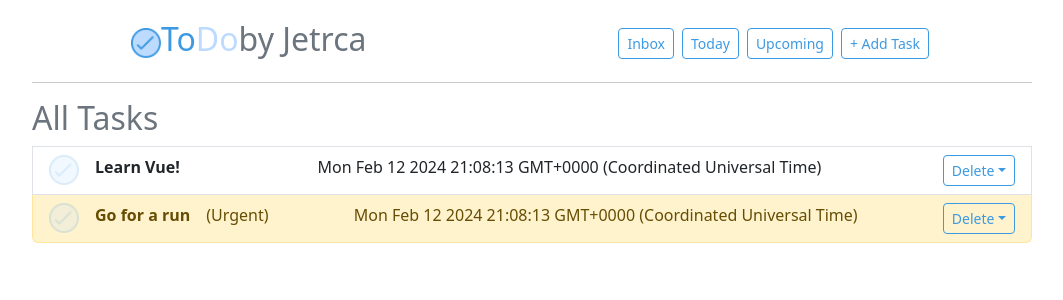
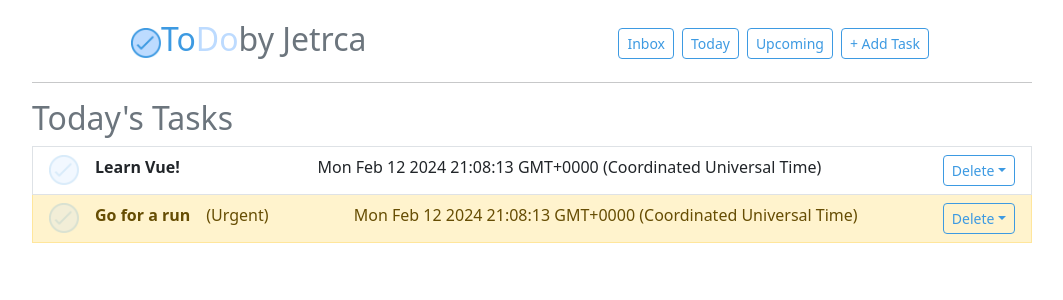
Before and after one commit to Jetrca92/to-do-vue, a Vue app: page / in a window 1280 px wide. Both pictures are taken after a click on the button "Today". Shown: the top 300 px of the page, without its empty margins (108-1171 px from the left). Built offline with nearby package versions, Linux system fonts and the light colour scheme.

Commit message:
Implement date filtering

```diff
--- a/src/App.vue
+++ b/src/App.vue
@@ -1,5 +1,9 @@
 <template>
-	<NavBar @toggle-add-task-form="toggleAddTaskForm"/>
+	<NavBar
+		@toggle-state="toggleState"
+		@toggle-add-task-form="toggleAddTaskForm"
+	/>
+	<div v-if="showIndex">
 		<ul class="list-group" v-if="!showAddTaskForm">
 		<h2 class="h2"><span class="gray">All Tasks</span></h2>
 		<TaskList
@@ -14,10 +18,43 @@
 			v-if="showAddTaskForm"
 			:createNewTask="createNewTask"
 		></AddTask>
+	</div>
+	<div v-if="showToday">
+		<ul class="list-group">
+		<h2 class="h2"><span class="gray">Today's Tasks</span></h2>
+		<div v-if="taskListToday.length > 0">
+			<TaskList
+				v-for="(task, index) in taskListToday"
+				:key="index"
+				:task="task"
+				:deleteTask="deleteTask"
+			></TaskList>
+		</div>
+		<div v-else>
+			<p>No tasks for today.</p>
+		</div>
+		</ul>
+	</div>
+	<div v-if="showUpcoming">
+		<ul class="list-group">
+		<h2 class="h2"><span class="gray">Upcoming Tasks</span></h2>
+		<div v-if="taskListUpcoming.length > 0">
+			<TaskList
+			v-for="(task, index) in taskListUpcoming"
+			:key="index"
+			:task="task"
+			:deleteTask="deleteTask"
+		></TaskList>
+		</div>
+		<div v-else>
+			<p>No upcoming tasks.</p>
+		</div>
+		</ul>
+	</div>
 </template>
 
 <script setup>
-import { ref } from 'vue'
+import { ref, computed } from 'vue'
 import NavBar from "./components/NavBar"
 import TaskList from "./components/TaskList"
 import AddTask from "./components/AddTask"
@@ -27,18 +64,56 @@ const taskList = ref([
 	{ name: "Learn Vue!", date: today, isUrgent: false, completed: false },
 	{ name: "Go for a run", date: today, isUrgent: true, completed: false },
 ])
-
+const filterTasksByDate = (date, upcoming = false) => {
+    return taskList.value.filter(task => {
+        if (upcoming) {
+            return task.date > date;
+        } else {
+            return (
+                task.date.getFullYear() === date.getFullYear() &&
+                task.date.getMonth() === date.getMonth() &&
+                task.date.getDate() === date.getDate()
+            );
+        }
+    });
+};
+const taskListToday = computed(() => {
+	return filterTasksByDate(today)
+})
+const taskListUpcoming = computed (() => {
+	return filterTasksByDate(today, true)
+})
 const deleteTask = (task) => {
     const index = taskList.value.findIndex((item) => item === task);
     const updatedTaskList = taskList.value.filter((item, i) => i !== index);
     taskList.value = updatedTaskList;
+
+	// Check if the deleted task is in taskListToday or taskListUpcoming and update
+    const isTaskToday = taskListToday.value.some((t) => t === task);
+    const isTaskUpcoming = taskListUpcoming.value.some((t) => t === task);
+    if (isTaskToday) {
+        taskListToday.value = filterTasksByDate(today);
+    }
+    if (isTaskUpcoming) {
+        taskListUpcoming.value = filterTasksByDate(today, true);
+    }
 }
 const createNewTask = (taskName, date, taskUrgent) => {
-	taskList.value.push({ name: taskName, date: date, isUrgent: taskUrgent, completed: false })
+	const dateObject = new Date(date)
+	taskList.value.push({ name: taskName, date: dateObject, isUrgent: taskUrgent, completed: false })
 	showAddTaskForm.value = false
 }
 const showAddTaskForm = ref(false)
+const showIndex = ref(true)
+const showToday = ref(false)
+const showUpcoming = ref(false)
 const toggleAddTaskForm = () => {
     showAddTaskForm.value = !showAddTaskForm.value;
 }
+const toggleState = (state) => {
+    showIndex.value = state === 'inbox'
+	showToday.value = state === 'today'
+	showUpcoming.value = state === 'upcoming'
+	showAddTaskForm.value = false
+}
 </script>
--- a/src/components/NavBar.vue
+++ b/src/components/NavBar.vue
@@ -2,10 +2,12 @@
 import { ref, defineEmits } from 'vue'
 
 const buttonText = ref('+ Add Task')
-const emit = defineEmits(['toggle-add-task-form']);
+const emit = defineEmits(['toggle-add-task-form', 'toggle-state'])
 const toggleAddTaskForm = () => {
-    emit('toggle-add-task-form');
+    emit('toggle-add-task-form')
 };
+const toggleState = (state) =>
+    emit('toggle-state', state)
 </script>
 
 <template>
@@ -19,9 +21,9 @@ const toggleAddTaskForm = () => {
             </h2>
         </div>
         <div class="btn-container">
-            <button class="btn btn-sm btn-outline-primary mx-1" id="inbox">Inbox</button>
-            <button class="btn btn-sm btn-outline-primary mx-1" id="today">Today</button>
-            <button class="btn btn-sm btn-outline-primary mx-1" id="upcoming">Upcoming</button>
+            <button class="btn btn-sm btn-outline-primary mx-1" id="inbox" @click="toggleState('inbox')">Inbox</button>
+            <button class="btn btn-sm btn-outline-primary mx-1" id="today" @click="toggleState('today')">Today</button>
+            <button class="btn btn-sm btn-outline-primary mx-1" id="upcoming" @click="toggleState('upcoming')">Upcoming</button>
             <button class="btn btn-sm btn-outline-primary mx-1" id="addTask" @click="toggleAddTaskForm">{{ buttonText }}</button>
         </div>
     </header>
--- a/src/components/TaskList.vue
+++ b/src/components/TaskList.vue
@@ -43,7 +43,7 @@ const toggleCompleted = (task) => {
                             <a
                                 class="dropdown-item"
                                 href="#"
-                                @click="props.deleteTask(props.task)"
+                                @click.prevent="props.deleteTask(props.task)"
                             >Delete Task</a>
                         </li>
                     </ul>
```
Lines whose indentation alone changed are shown as unchanged.
